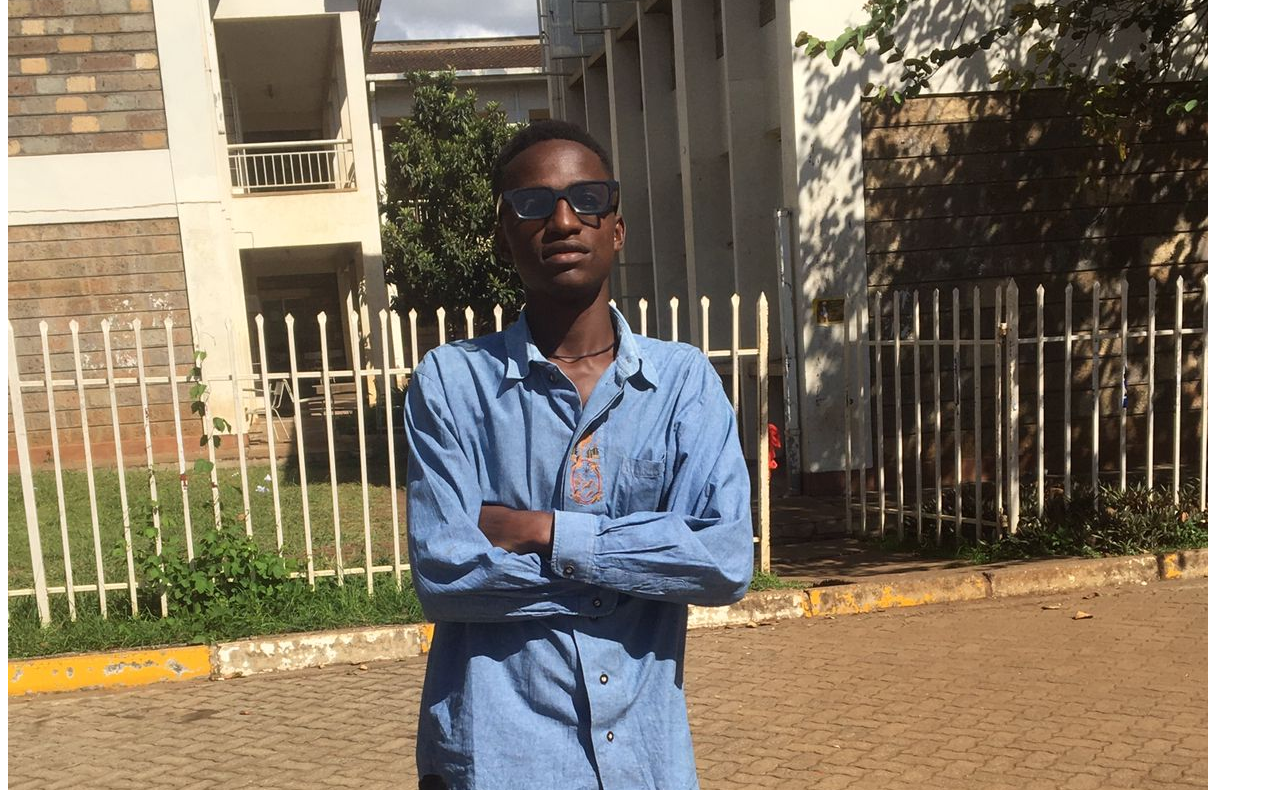
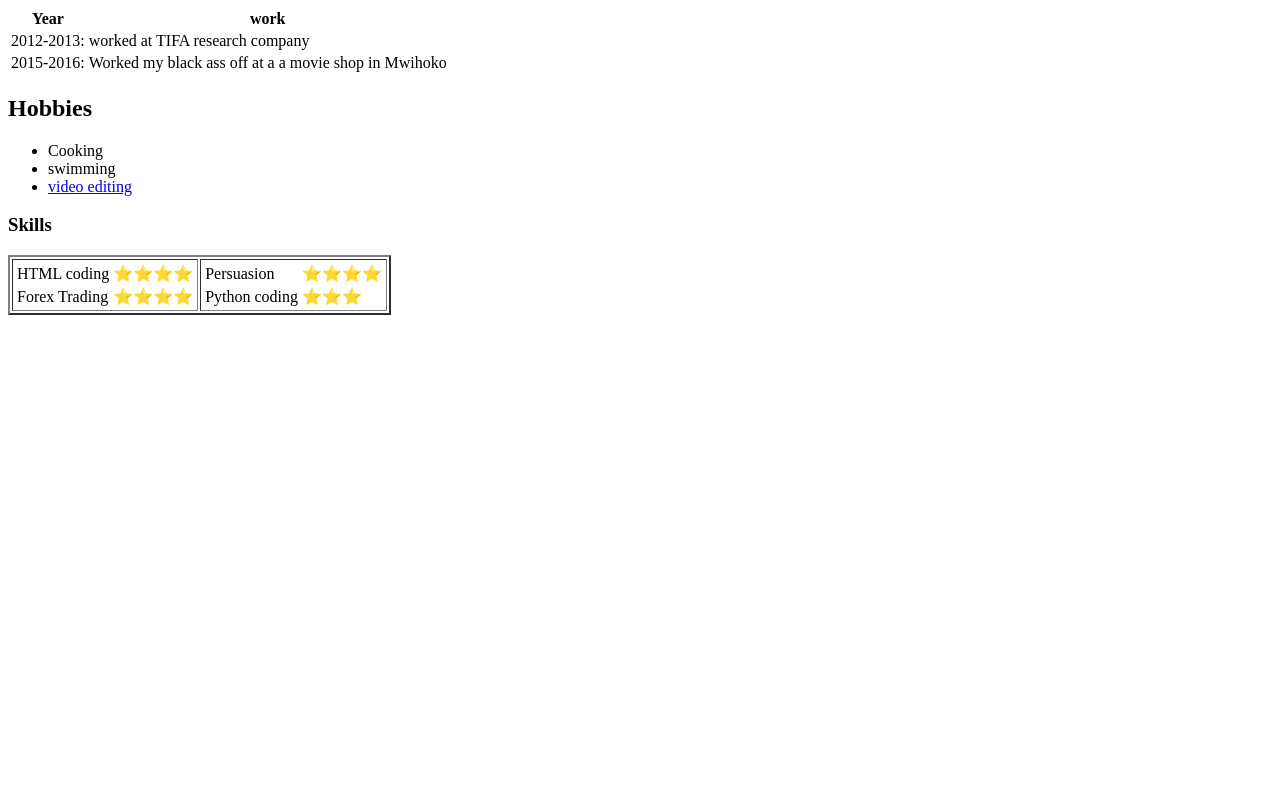
Before and after one commit to Hunchoh/cv3, a plain HTML site: page index.html in a window 1280 px wide. Shown: the part 157-947 px from the top of the page. After the commit the page ends 800 px from the top, so only its background shows below. Drawn offline with Linux system fonts and the light colour scheme; files whose address does not match are found by name.

Commit message:
update and rename index.html

```diff
--- a/index.html.html
+++ b/index.html
@@ -7,7 +7,7 @@
 <body>
     <table>
         <tr>
-            <img src="C:\Users\DELL LATITUDE 7480\Videos\photomoto.jpeg">
+            <img src="photomoto.jpeg\photomoto.jpeg">
             <td><strong>Ratemo Emmanuel</strong></td>
         </tr>
         <tr>
```
